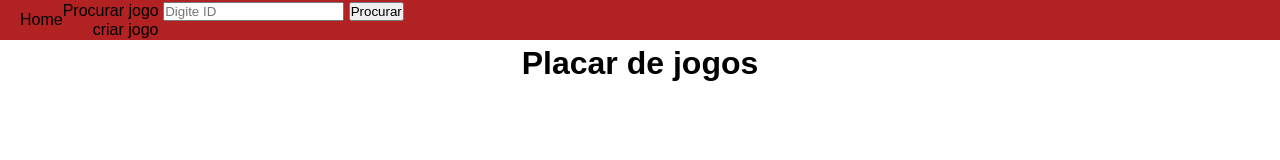
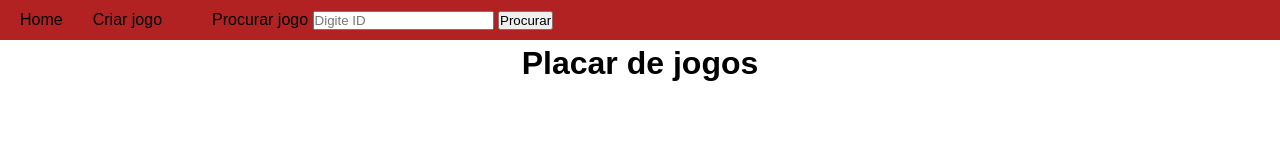
Before and after one commit to IgCand22/Frontend_placar_jogos, a plain HTML site: page index.html in a window 1280 px wide. Drawn offline with Linux system fonts and the light colour scheme; no server answers.

Commit message:
Ultima alteracao

```diff
--- a/index.html
+++ b/index.html
@@ -9,15 +9,11 @@
 </head>
 <nav>
     <p>Home</p>
-    <div>
-        <div>
-            <label for="id_jogo">Procurar jogo</label>
-            <input type="number" name="id_jogo" id="procurar_jogos" placeholder="Digite ID">
-            <button id="procurar-btn">Procurar</button>
-        </div>
-        <div>
-            <p id="criar-jogo">criar jogo</p>
-        </div>
+    <p id="criar-jogo">Criar jogo</p>
+    <div id="div-procura">
+          <label for="id_jogo">Procurar jogo</label>
+          <input type="number" name="id_jogo" id="procurar_jogos" placeholder="Digite ID">
+          <button id="procurar-btn">Procurar</button>
     </div>
 </nav>
 
```
